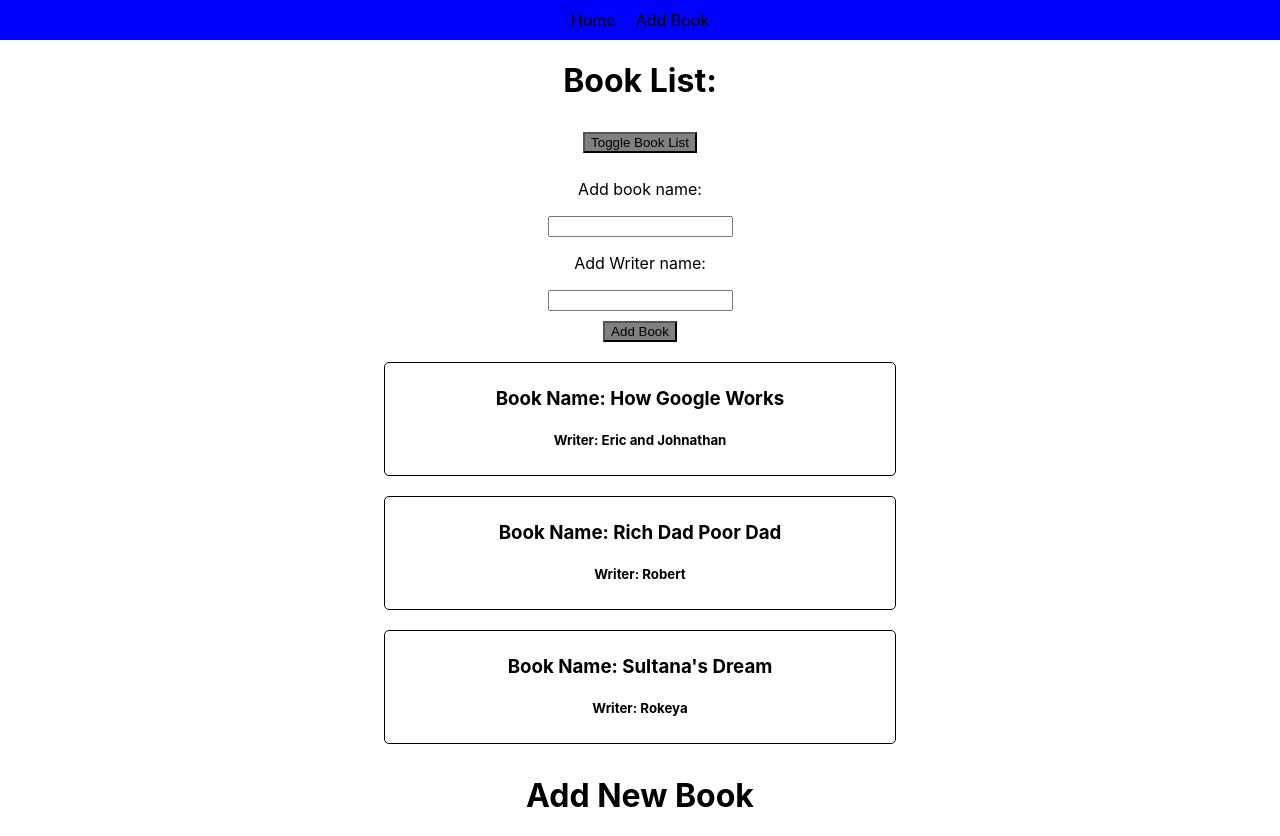
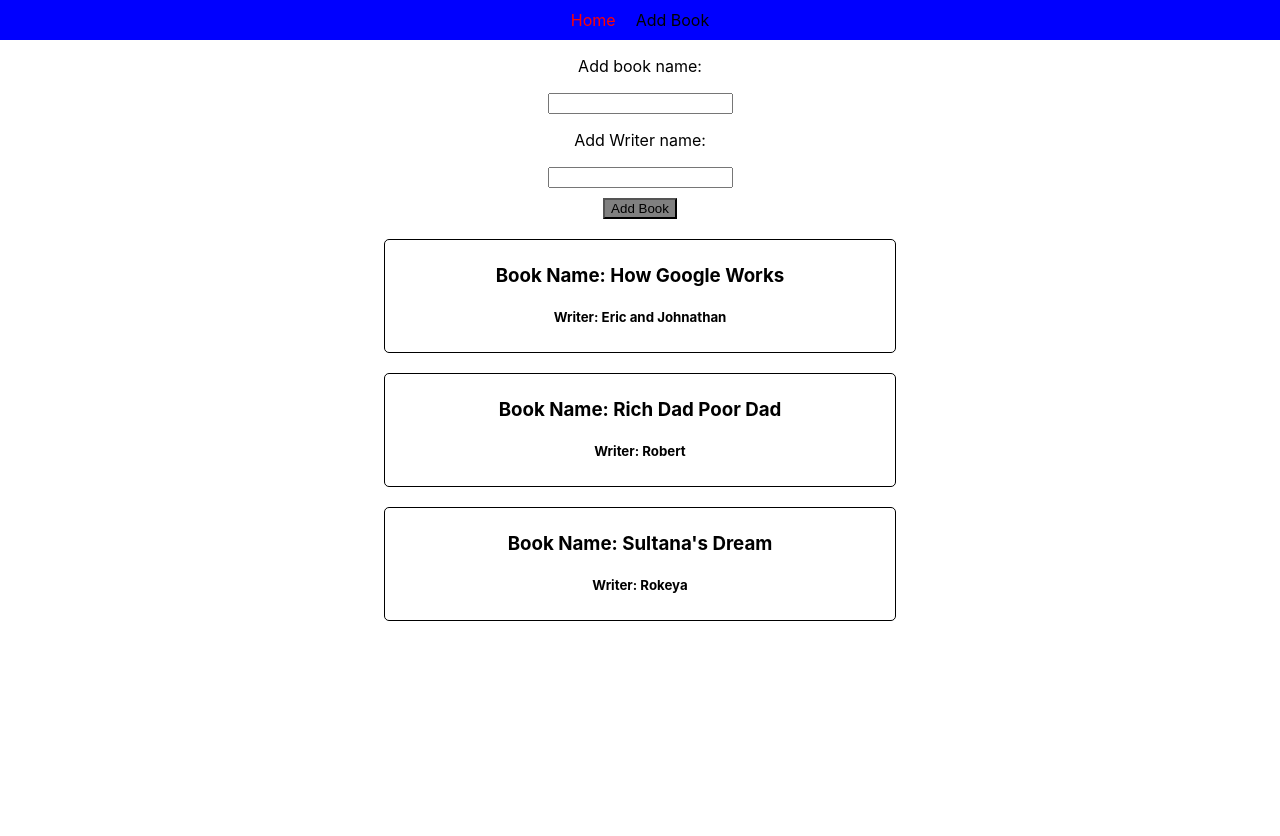
Before and after one commit to Samonto-Karmaker/Test-project, a React (Create React App) app: page / in a window 1280 px wide. After the commit the page ends 800 px from the top, so only its background shows below. Built offline with nearby package versions, Linux system fonts and the light colour scheme.

Commit message:
Rendering Elements with Routes

```diff
--- a/src/App.css
+++ b/src/App.css
@@ -35,3 +35,7 @@
   text-decoration: none;
   color: black;
 }
+
+.nav_bar a:hover, a:active, a.active{
+  color: red;
+}
--- a/src/App.js
+++ b/src/App.js
@@ -3,6 +3,7 @@ import './App.css';
 import Book from './Components/Book';
 import {bookList} from "./assets/data"
 import AddBook from './Components/AddBook';
+import {Route, Routes, NavLink} from 'react-router-dom'
 
 //Functional Component
 // function App() {
@@ -23,17 +24,11 @@ class App extends Component{
   //State: a property of class components.
   //Initilizing class properties outside of a constructor is a ES6+ feature.
   state = {
-    books: bookList,
-    showBooks: true
+    books: bookList
   }
 
   //While calling this method in inside the JSX code, don't use ().
   //Otherwise, the method will be called without clicking the button.
-  toggleBookList = () =>{
-    this.setState({
-      showBooks: !this.state.showBooks
-    })
-  }
 
   addBookName = (event) => {
     this.userChoice[0] = event.target.value
@@ -77,9 +72,7 @@ class App extends Component{
 
   render(){
 
-    let bookCom
-    if(this.state.showBooks){
-      bookCom = this.state.books.map((item, index) => {
+    const bookCom = this.state.books.map((item, index) => {
       return(
         <Book
         name = {item.name}
@@ -88,21 +81,16 @@ class App extends Component{
         delete = {() => this.deleteBook(index)}/>
       )
     })
-    }
 
     return (
       <div className="App">
-        <div className="nav_bar">
+        <div>
+          <nav className="nav_bar">
             <ul>
-            <li><a href="/">Home</a></li>
-            <li><a href="/new">Add Book</a></li>
+              <li><NavLink to="/" exact>Home</NavLink></li>
+              <li><NavLink to="/add_book">Add Book</NavLink></li>
             </ul>
-        </div>
-        <h1>Book List:</h1>
-        <div>
-          <button
-          className="Button"
-          onClick={this.toggleBookList}>Toggle Book List</button>
+          </nav>
         </div>
         <div>
           <p>Add book name:</p>
@@ -120,8 +108,10 @@ class App extends Component{
           </button>
         </div>
         <div className="com">
-          {bookCom}
-          <AddBook />
+          <Routes>
+            <Route path='/' exact element = {bookCom}/>
+            <Route path='/add_book' exact element = {<AddBook />}/>
+          </Routes>
         </div>
       </div>
     );
```
Lines whose indentation alone changed are shown as unchanged.
